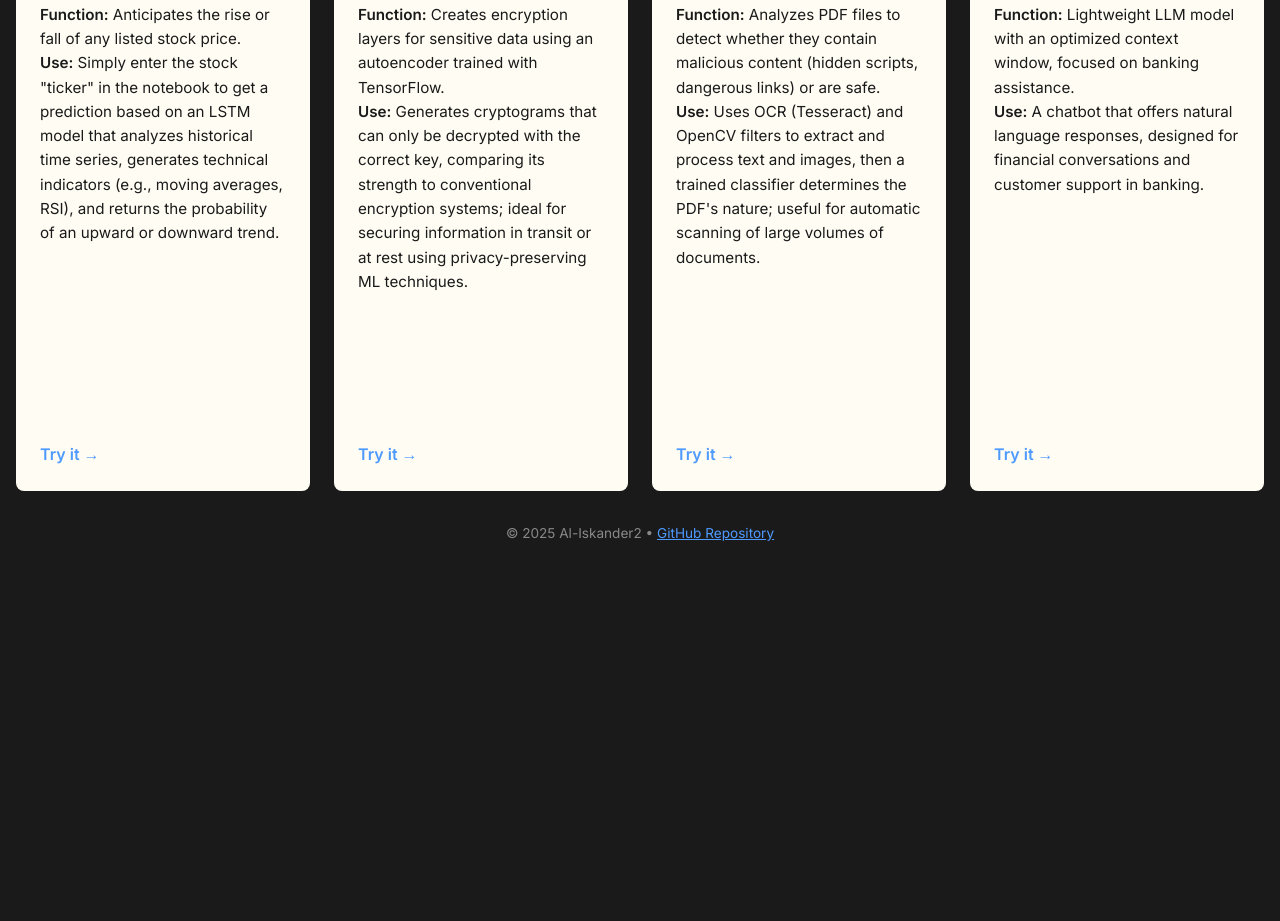
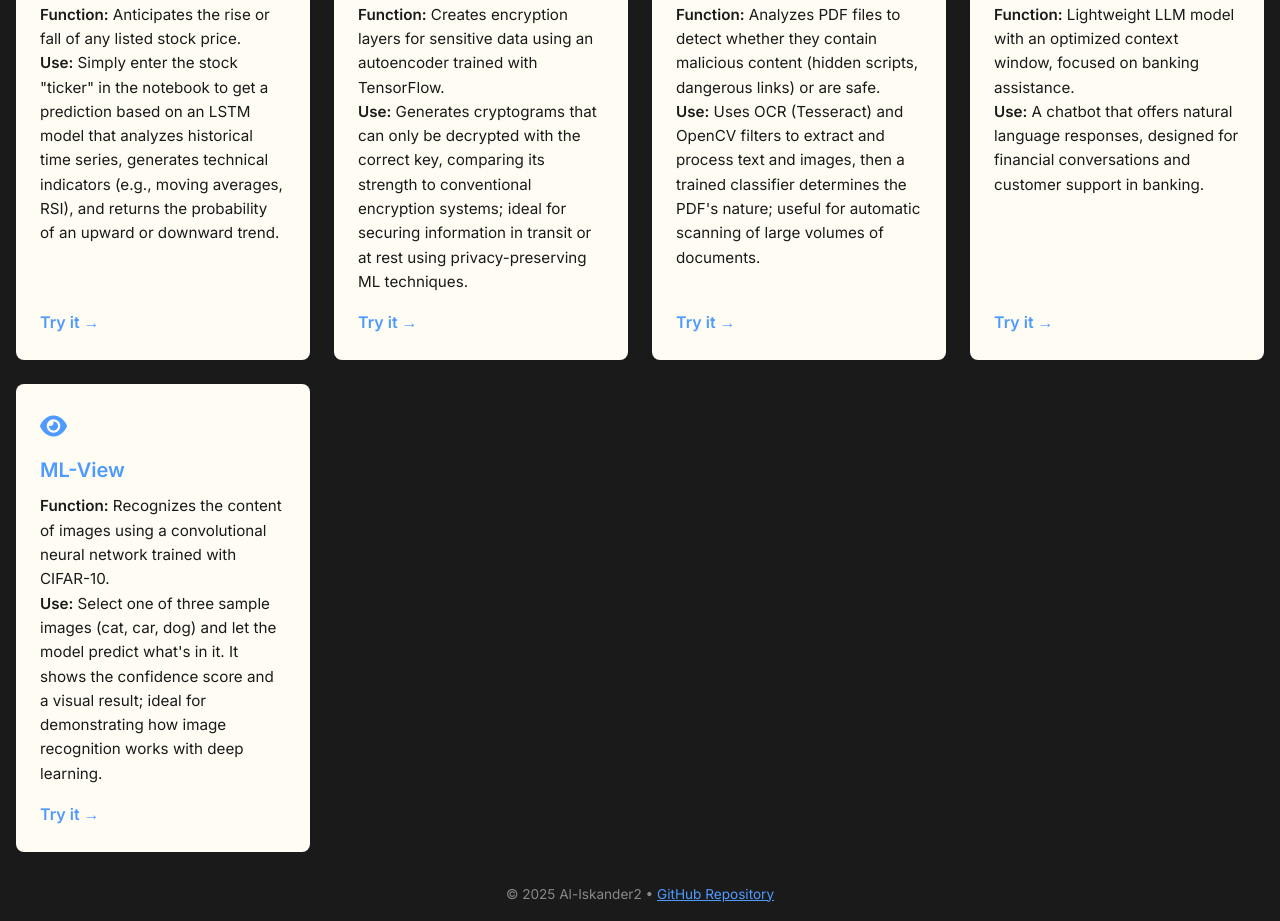
Before and after one commit to Al-iskander2/machinelearning.github.io, a plain HTML site: page index.html in a window 1280 px wide. Shown: the part 239-1160 px from the top of the page. Before the commit the page ends 800 px from the top, so only its background shows below. Drawn offline with Linux system fonts and the light colour scheme.

Commit message:
Update index.html

```diff
--- a/index.html
+++ b/index.html
@@ -123,6 +123,13 @@
       <strong>Use:</strong> A chatbot that offers natural language responses, designed for financial conversations and customer support in banking.</p>
       <a href="https://colab.research.google.com/drive/1OUer1o2NzuzIoLwtAT9Z4Z45HEyDzxAy?usp=sharing" target="_blank">Try it →</a>
     </div>
+    <div class="card">
+      <div class="icon"><i class="fas fa-eye"></i></div>
+      <h2>ML-View</h2>
+      <p><strong>Function:</strong> Recognizes the content of images using a convolutional neural network trained with CIFAR-10.<br>
+      <strong>Use:</strong> Select one of three sample images (cat, car, dog) and let the model predict what's in it. It shows the confidence score and a visual result; ideal for demonstrating how image recognition works with deep learning.</p>
+      <a href="https://colab.research.google.com/drive/1T_JJ8p-52dbkUT0xynWR-17sWiNtiYrL?usp=sharing" target="_blank">Try it →</a>
+    </div>
   </div>
   <footer>
     &copy; 2025 Al-Iskander2 • <a href="https://github.com/Al-iskander2/machinelearning.github.io" style="color: var(--accent);" target="_blank">GitHub Repository</a>
```
